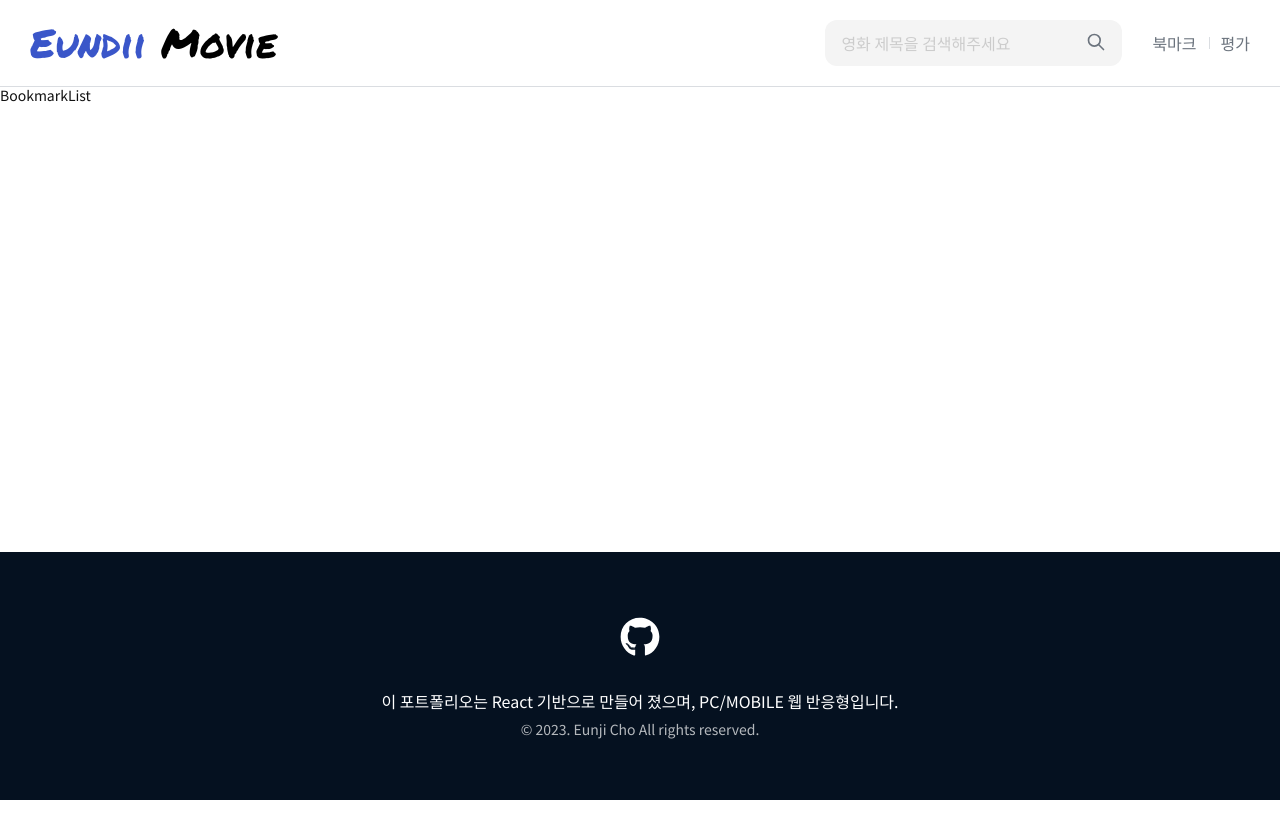
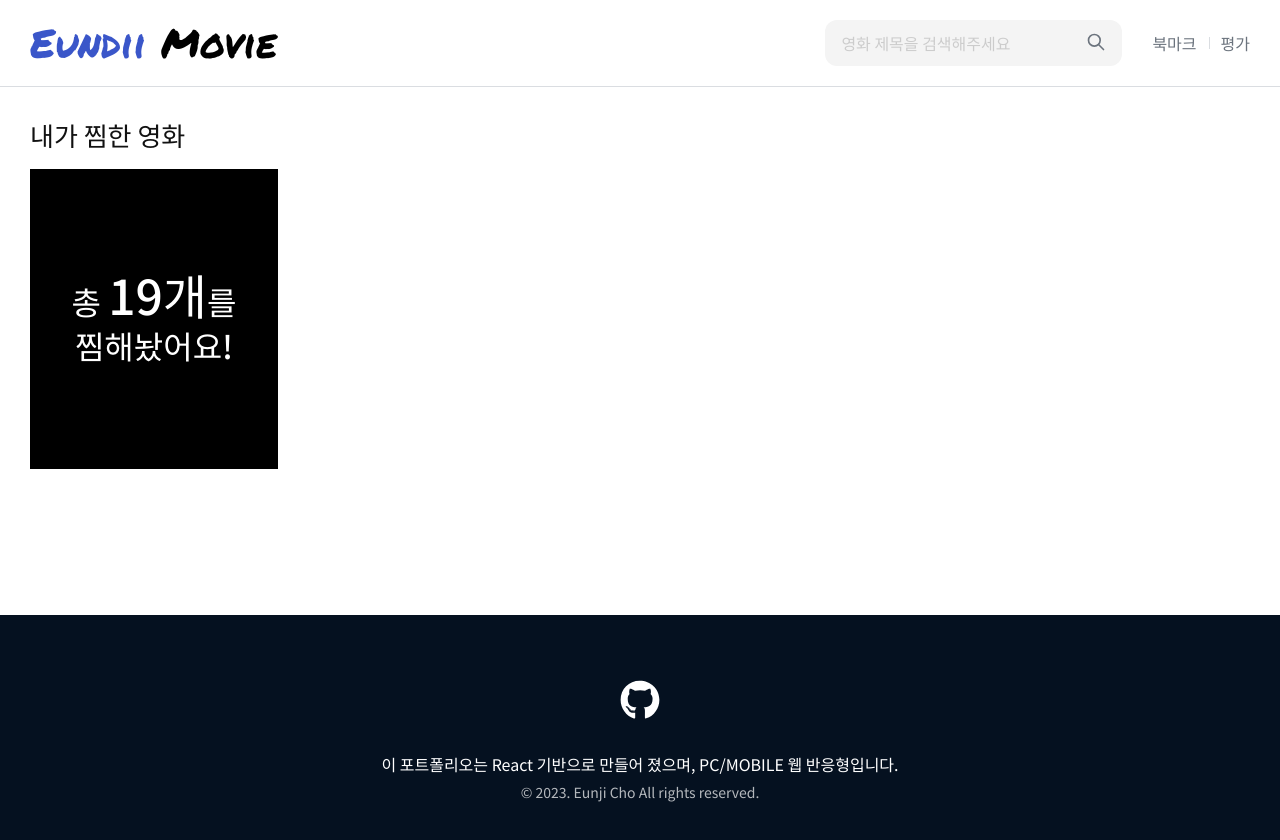
Before and after one commit to eundii/movie-review, a React (Create React App) app: page /bookmark in a window 1280 px wide. Shown: the top 840 px of the page. Before the commit the page ends 800 px from the top, so only its background shows below. Built offline with nearby package versions, Linux system fonts and the light colour scheme.

Commit message:
북마크 기능 작업중

```diff
--- a/src/App.js
+++ b/src/App.js
@@ -12,7 +12,7 @@ import Header from "./components/Header";
 import Footer from "./components/Footer";
 import BookmarkList from "./pages/BookmarkList";
 
-const reducer = (state, action) => {
+const reducerBookmark = (state, action) => {
   let newState = [];
   switch (action.type) {
     case "INIT": {
@@ -26,16 +26,10 @@ const reducer = (state, action) => {
       newState = state.filter((item) => item.id !== action.targetId);
       break;
     }
-    case "EDIT": {
-      newState = state.map((item) =>
-        item.id === action.data.id ? { ...action.data } : item
-      );
-      break;
-    }
     default:
       return state;
   }
-  localStorage.setItem("review", JSON.stringify(newState));
+  localStorage.setItem("bookmarks", JSON.stringify(newState));
   return newState;
 };
 
@@ -43,54 +37,35 @@ export const MovieStateContext = React.createContext();
 export const MovieDispatchContext = React.createContext();
 
 function App() {
-  const [data, dispatch] = useReducer(reducer, []);
+  const [data, dispatchBookmark] = useReducer(reducerBookmark, []);
 
   useEffect(() => {
-    const localData = localStorage.getItem("review");
-    if (localData) {
-      const reviewList = JSON.parse(localData).sort(
-        (a, b) => parseInt(b.id) - parseInt(a.id)
-      );
+    const localDataBookmarks = localStorage.getItem("bookmarks");
+    if (localDataBookmarks) {
+      const bookmarks = JSON.parse(localDataBookmarks);
 
-      if (reviewList.length >= 1) {
-        dataId.current = parseInt(reviewList[0].id) + 1;
-        dispatch({ type: "INIT", data: reviewList });
+      if (bookmarks.length >= 1) {
+        dispatchBookmark({ type: "INIT", data: bookmarks });
       }
     }
   }, []);
 
-  const dataId = useRef(0);
-
   // CREATE
-  const onCreate = (date, content, emotion) => {
-    dispatch({
+  const onCreateBookmark = (date, movie) => {
+    dispatchBookmark({
       type: "CREATE",
       data: {
-        id: dataId.current,
+        id: movie.id,
         date: new Date(date).getTime(),
-        content,
-        emotion,
+        movieTitle: movie.title,
+        movieImg: movie.poster_path,
       },
     });
-    dataId.current += 1;
   };
 
   // REMOVE
-  const onRemove = (targetId) => {
-    dispatch({ type: "REMOVE", targetId });
-  };
-
-  // EDIT
-  const onEdit = (targetId, date, content, emotion) => {
-    dispatch({
-      type: "EDIT",
-      data: {
-        id: targetId,
-        date: new Date(date).getTime(),
-        content,
-        emotion,
-      },
-    });
+  const onRemoveBookmark = (targetId) => {
+    dispatchBookmark({ type: "REMOVE", targetId });
   };
 
   return (
@@ -98,9 +73,8 @@ function App() {
       <MovieStateContext.Provider value={data}>
         <MovieDispatchContext.Provider
           value={{
-            onCreate,
-            onEdit,
-            onRemove,
+            onCreateBookmark,
+            onRemoveBookmark,
           }}
         >
           <BrowserRouter>
--- a/src/pages/BookmarkList.js
+++ b/src/pages/BookmarkList.js
@@ -1,7 +1,26 @@
 import React from "react";
 
+import sectionCss from "../scss/section.module.scss";
+import bookmarkCss from "../scss/bookmarkList.module.scss";
+
 function BookmarkList() {
-  return <div>BookmarkList</div>;
+  return (
+    <div className="layout-container">
+      <section className={sectionCss.section}>
+        <h3 className={sectionCss.title}>내가 찜한 영화</h3>
+        <div className={bookmarkCss.bookmark}>
+          <ul className={bookmarkCss.bookmark_list}>
+            <li>
+              <p>
+                총 <span className={bookmarkCss.point_text}>19개</span>를<br />
+                찜해놨어요!
+              </p>
+            </li>
+          </ul>
+        </div>
+      </section>
+    </div>
+  );
 }
 
 export default BookmarkList;
--- a/src/pages/ReviewList.js
+++ b/src/pages/ReviewList.js
@@ -1,8 +1,16 @@
 import React from "react";
+
+import sectionCss from "../scss/section.module.scss";
 // import ReviewEditor from "./../components/ReviewEditor";
 
 function ReviewList() {
-  return <div className="layout-container">리뷰 리스트</div>;
+  return (
+    <div className="layout-container">
+      <section className={sectionCss.section}>
+        <h3 className={sectionCss.title}>내가 평가한 영화</h3>
+      </section>
+    </div>
+  );
 }
 
 export default ReviewList;
--- /dev/null
+++ b/src/scss/bookmarkList.module.scss
@@ -0,0 +1,27 @@
+@import 'value';
+
+.bookmark {
+  &_list {
+    display: flex;
+    margin: -1rem;
+    li {
+      flex: 0 0 20%;
+      height: 300px;
+      margin: 1rem;
+      &:first-child {
+        display: flex;
+        flex-direction: column;
+        align-items: center;
+        justify-content: center;
+        text-align: center;
+        background-color: $black;
+        color: $white;
+        @include fontHeight(3.2);
+        font-weight: $fontBold;
+        .point_text {
+          @include fontHeight(4.8);
+        }
+      }
+    }
+  }
+}
--- a/src/scss/section.module.scss
+++ b/src/scss/section.module.scss
@@ -9,6 +9,10 @@
   @include fontHeight(2.6);
   font-weight: $fontBold;
 }
+.total_count {
+  @include fontHeight(1.6);
+  color: $text1;
+}
 
 @media (max-width: 480px) {
   .title {
```
Also changed, not shown: src/util/date.js (added, +14 -0 lines).
